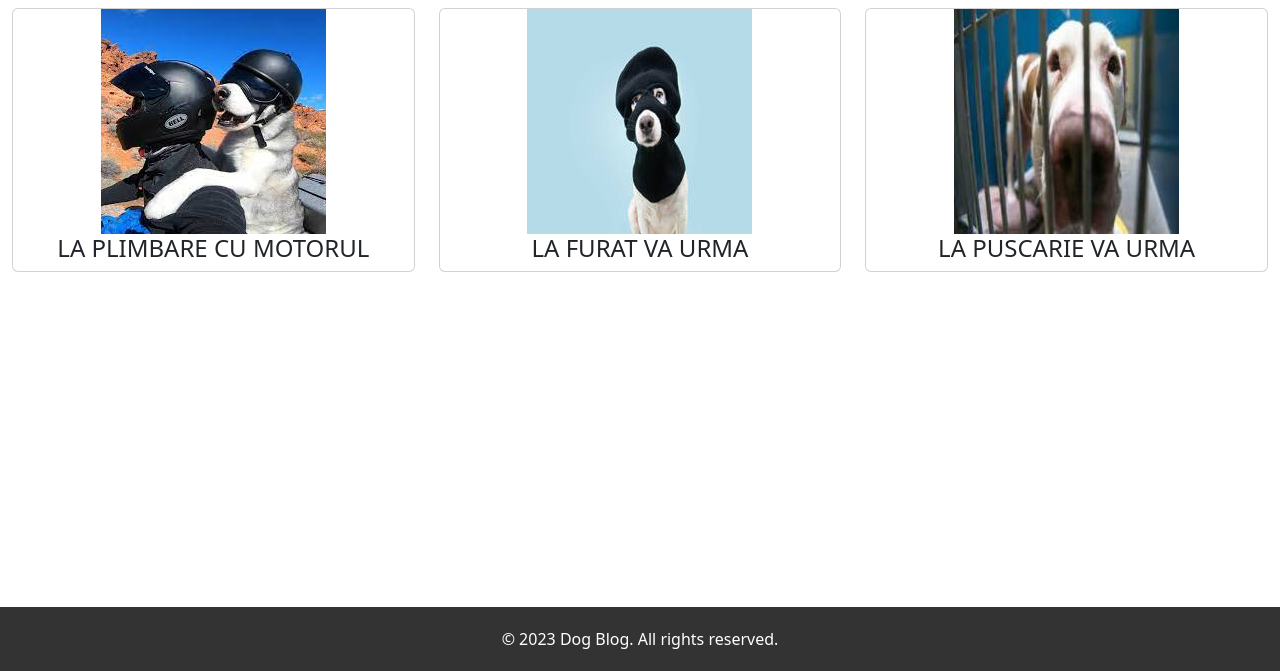
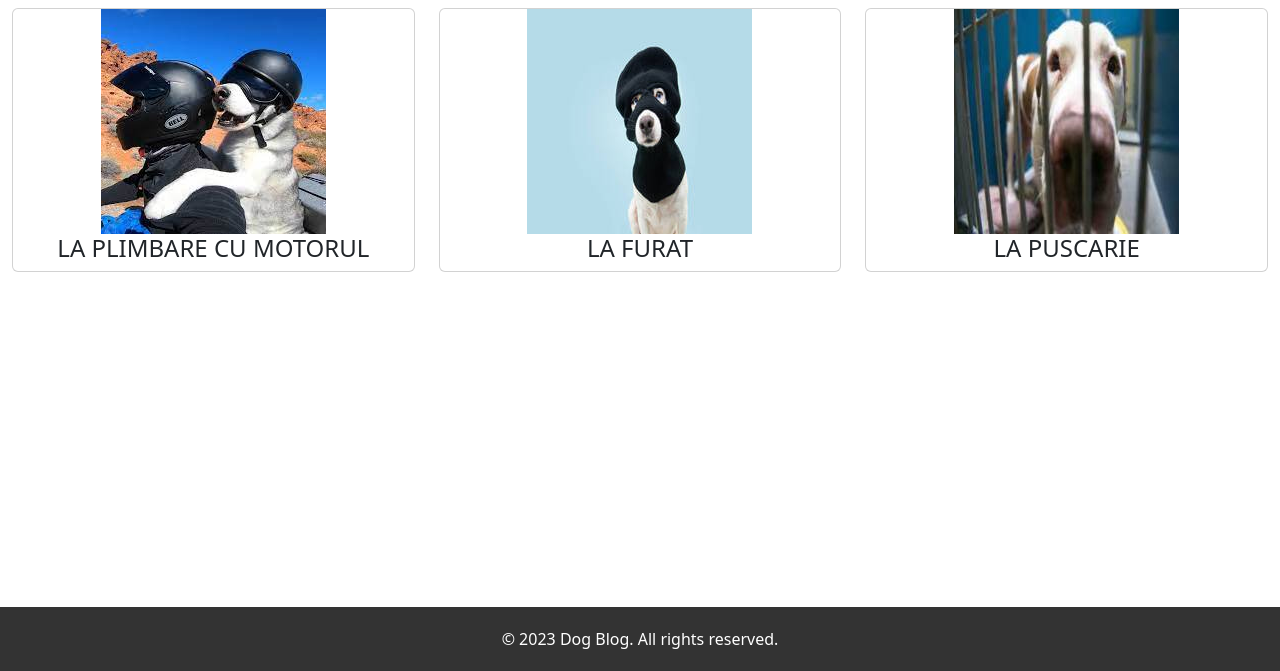
Before and after one commit to Jun1oru/catelul-blogger, a plain HTML site: page index.html in a window 1280 px wide. Shown: the part 129-800 px from the top of the page. Drawn offline with nearby package versions, Linux system fonts and the light colour scheme.

Commit message:
Erase typo in index.html

```diff
--- a/index.html
+++ b/index.html
@@ -49,7 +49,7 @@
                                 <img src="dogthief.jpg" />
                             </a>
                             <div class="card-content align-items-center">
-                                <h4 class="card-title text-center">LA FURAT VA URMA</h4>
+                                <h4 class="card-title text-center">LA FURAT</h4>
                             </div>
                         </div>
                     </div>
@@ -59,7 +59,7 @@
                                 <img src="lapuscarie.jpeg" />
                             </a>
                             <div class="card-content align-items-center">
-                                <h4 class="card-title text-center">LA PUSCARIE VA URMA</h4>
+                                <h4 class="card-title text-center">LA PUSCARIE</h4>
                             </div>
                         </div>
                     </div>
```
